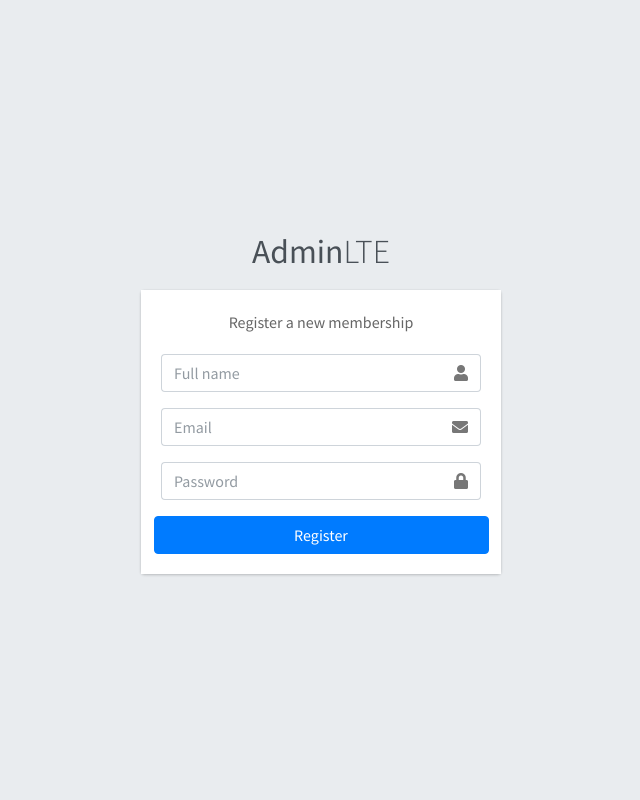
After one commit to della1917051056/1917051056-WebLanjut, a CodeIgniter 4 app: template weblanjut/app/Views/view_register.php in a window 1280 px wide. The commit adds this page. Shown: the whole page, without its empty margins (319-959 px from the left). Run offline with PHP 8.4 and a stand-in for CodeIgniter, Linux system fonts and the light colour scheme; the template is opened without the code that fills it, so the values that code supplies are empty; some libraries are stand-ins or nearby versions.

Commit message:
TugasPratikum

```diff
--- a/weblanjut/app/Views/template.php
+++ b/weblanjut/app/Views/template.php
@@ -28,7 +28,7 @@
   <!-- summernote -->
   <link rel="stylesheet" href="/assets/adminlte/plugins/summernote/summernote-bs4.min.css">
 </head>
-<body class="hold-transition sidebar-mini layout-fixed">
+
 
     <?= $this->renderSection('content'); ?>
 
--- a/weblanjut/app/Views/view_admin.php
+++ b/weblanjut/app/Views/view_admin.php
@@ -3,6 +3,7 @@
 <?= $this->section('content'); ?>
 <div class="wrapper">
 
+<body class="hold-transition sidebar-mini layout-fixed">
   <!-- Preloader -->
   <div class="preloader flex-column justify-content-center align-items-center">
     <img class="animation__shake" src="/assets/adminlte/dist/img/AdminLTELogo.png" alt="AdminLTELogo" height="60" width="60">
--- /dev/null
+++ b/weblanjut/app/Views/view_register.php
@@ -0,0 +1,50 @@
+<?= $this->extend('template'); ?>
+
+<?= $this->section('content'); ?>
+
+<body class="hold-transition register-page">
+<div class="register-box">
+  <div class="register-logo">
+    <a href="../../index2.html"><b>Admin</b>LTE</a>
+  </div>
+
+  <div class="card">
+    <div class="card-body register-card-body">
+      <p class="login-box-msg">Register a new membership</p>
+
+      <form action="/saveRegister" method="post">
+        <div class="input-group mb-3">
+          <input type="text" class="form-control" placeholder="Full name" id="fullname" name="fullname">
+          <div class="input-group-append">
+            <div class="input-group-text">
+              <span class="fas fa-user"></span>
+            </div>
+          </div>
+        </div>
+        <div class="input-group mb-3">
+          <input type="email" class="form-control" placeholder="Email" id="email" name="email">
+          <div class="input-group-append">
+            <div class="input-group-text">
+              <span class="fas fa-envelope"></span>
+            </div>
+          </div>
+        </div>
+        <div class="input-group mb-3">
+          <input type="password" class="form-control" placeholder="Password" id="password" name="password">
+          <div class="input-group-append">
+            <div class="input-group-text">
+              <span class="fas fa-lock"></span>
+            </div>
+          </div>
+        </div>
+        <div class="row">
+            <button type="submit" class="btn btn-primary btn-block">Register</button>
+          </div>
+          <!-- /.col -->
+
+    <!-- /.form-box -->
+  </div><!-- /.card -->
+</div>
+<!-- /.register-box -->
+
+<?= $this->endSection(); ?>
```
Also changed, not shown: weblanjut/app/Config/Routes.php (+8 -4 lines), weblanjut/app/Controllers/Templating.php (+31 -8 lines), weblanjut/app/Database/Migrations/2021-10-07-191657_User.php (added, +39 -0 lines), weblanjut/app/Models/UserModel.php (added, +12 -0 lines), weblanjut/app/Config/Migrations.php (line endings or trailing spaces).
